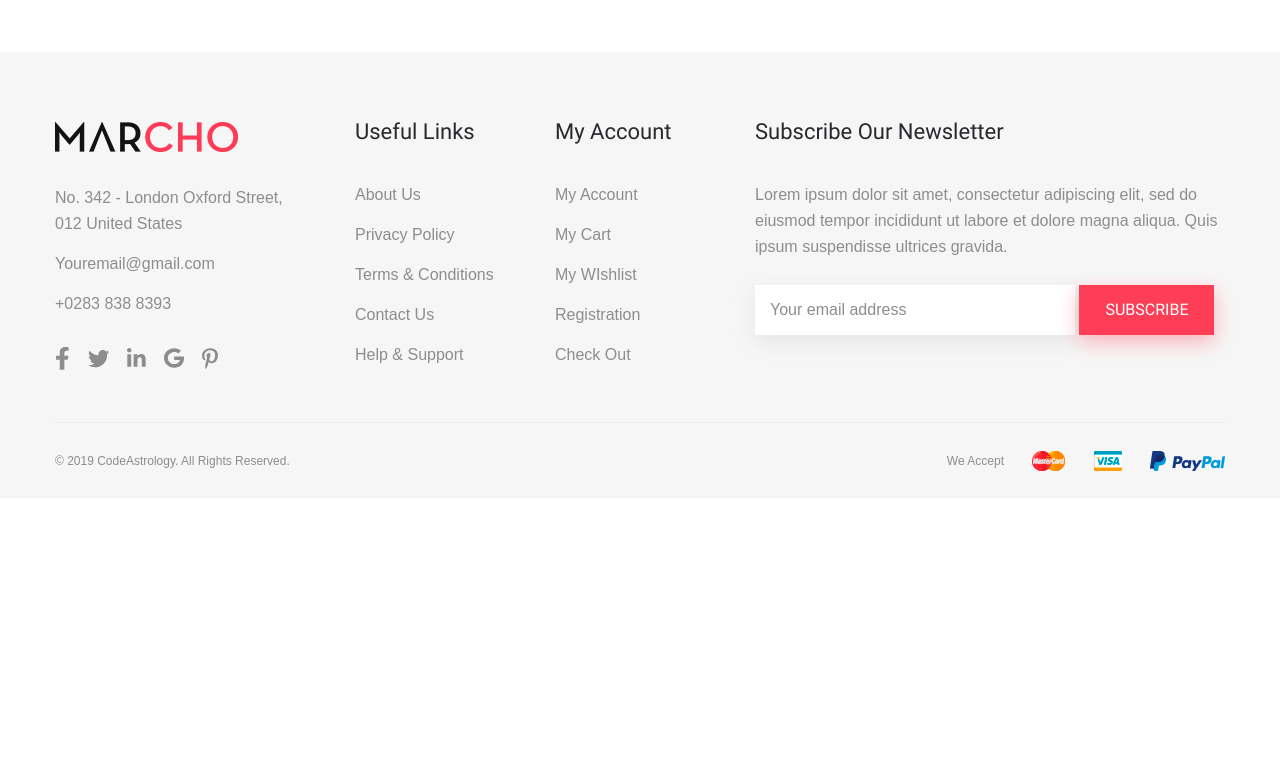
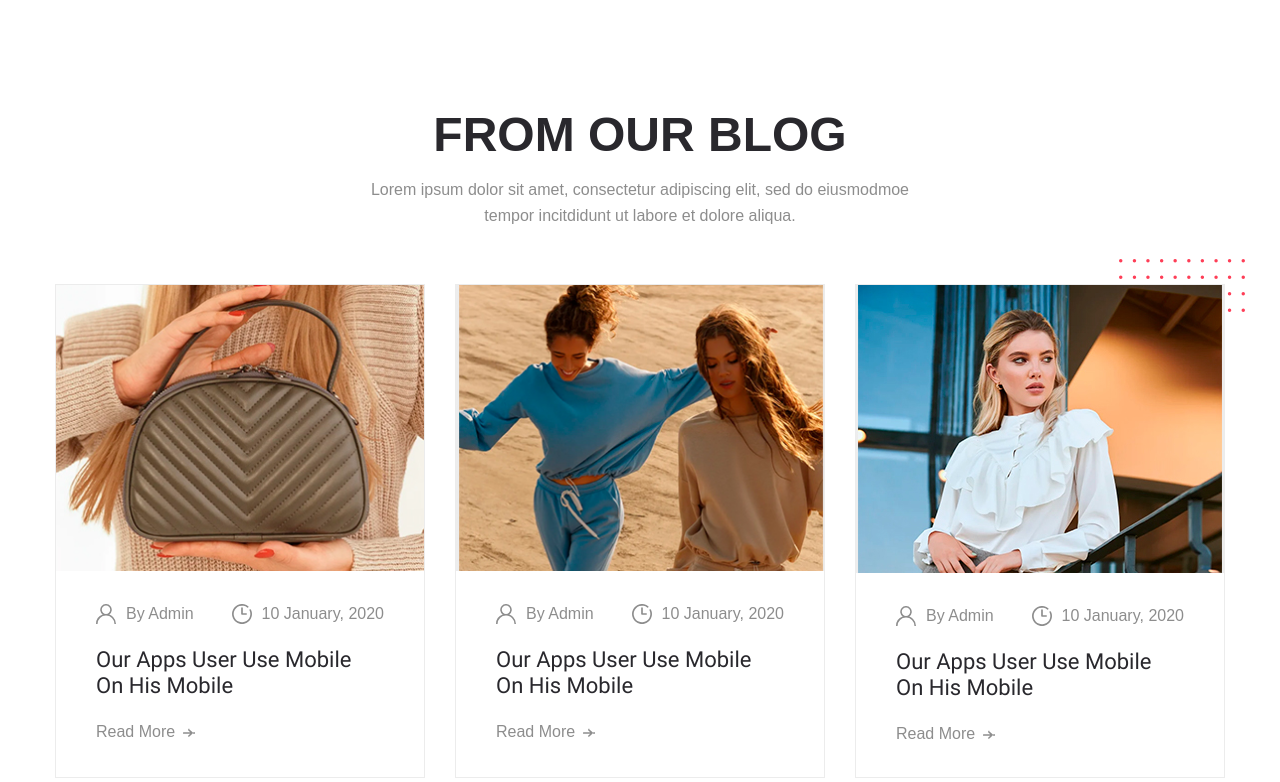
Before and after one commit to makstravm/marcho, a website: page app/index.html in a window 1280 px wide. Shown: the part 5464-6246 px from the top of the page. Before the commit the page ends 5962 px from the top, so only its background shows below. Drawn offline with Linux system fonts and the light colour scheme; files whose address does not match are found by name.

Commit message:
added blog section

```diff
--- a/app/index.html
+++ b/app/index.html
@@ -479,8 +479,6 @@
       </div>
     </div>
 
-
-
     <div class="partners">
       <div class="container">
         <ul class="partners__list">
@@ -505,6 +503,76 @@
         </ul>
       </div>
     </div>
+
+    <section class="blog">
+      <div class="container">
+        <h3 class="title">From Our Blog</h3>
+        <p class="text">Lorem ipsum dolor sit amet, consectetur adipiscing elit, sed do eiusmodmoe tempor incitdidunt ut
+          labore et dolore aliqua.</p>
+        <div class="blog__items">
+          <div class="blog__item">
+            <a class="blog__item-img-link" href="#">
+              <img src="images/content/blog/1.jpg" alt="blog img">
+            </a>
+            <div class="blog__item-box">
+              <div class="blog__item-info">
+                <a class="blog__item-author" href="#">By Admin</a>
+                <div class="blog__item-data">10 January, 2020</div>
+              </div>
+              <a class="blog__item-titlelink" href="#">
+                <h4 class="blog__item-title">
+                  Our Apps User Use Mobile On His Mobile
+                </h4>
+              </a>
+              </h4>
+              <a class="blog__item-link" href="#">
+                Read More
+              </a>
+            </div>
+          </div>
+          <div class="blog__item">
+            <a class="blog__item-img-link" href="#">
+              <img src="images/content/blog/2.jpg" alt="blog img">
+            </a>
+            <div class="blog__item-box">
+              <div class="blog__item-info">
+                <a class="blog__item-author" href="#">By Admin</a>
+                <div class="blog__item-data">10 January, 2020</div>
+              </div>
+              <a class="blog__item-titlelink" href="#">
+                <h4 class="blog__item-title">
+                  Our Apps User Use Mobile On His Mobile
+                </h4>
+              </a>
+              </h4>
+              <a class="blog__item-link" href="#">
+                Read More
+              </a>
+            </div>
+          </div>
+          <div class="blog__item">
+            <a class="blog__item-imglink" href="#">
+              <img src="images/content/blog/3.jpg" alt="blog img">
+            </a>
+            <div class="blog__item-box">
+              <div class="blog__item-info">
+                <a class="blog__item-author" href="#">By Admin</a>
+                <div class="blog__item-data">10 January, 2020</div>
+              </div>
+              <a class="blog__item-titlelink" href="#">
+                <h4 class="blog__item-title">
+                  Our Apps User Use Mobile On His Mobile
+                </h4>
+              </a>
+              </h4>
+              <a class="blog__item-link" href="#">
+                Read More
+              </a>
+            </div>
+          </div>
+        </div>
+      </div>
+    </section>
 
   </main>
 
--- a/app/scss/style.scss
+++ b/app/scss/style.scss
@@ -101,9 +101,9 @@ footer {
     padding-left: 18px;
   }
   &__social-link {
-    transition: all 0.3s;
     path {
       fill: $default;
+      transition: all 0.3s;
     }
     &:hover {
       path {
@@ -532,7 +532,7 @@ footer {
     justify-content: space-between;
     margin-top: 55px;
   }
-  &__clock-item{
+  &__clock-item {
     background-color: #fff;
     width: 120px;
     height: 120px;
@@ -540,7 +540,8 @@ footer {
     display: flex;
     flex-direction: column;
     justify-content: center;
-      span{
+    box-shadow: 0px 10px 40px 0px rgba(187, 187, 187, 0.3);
+    span {
       font-size: 48px;
       @extend %roboto-700;
       margin: 10px 0;
@@ -571,4 +572,96 @@ footer {
   }
 }
 
+.blog {
+  padding: 50px 0 160px;
+  background-image: url(../images/blog-bg.svg);
+  background-repeat: no-repeat;
+  background-position: center center;
+  &__items {
+    display: flex;
+    justify-content: space-between;
+    position: relative;
+    &::after {
+      content: "";
+      position: absolute;
+      right: -20px;
+      top: -25px;
+      width: 126px;
+      z-index: -1;
+      height: 53px;
+      background-image: url("../images/decor/blog-decor.svg");
+    }
+  }
+  &__item {
+    max-width: 370px;
+    border: 1px solid #ececec;
+    transition: all 0.3s;
+    &:hover {
+      box-shadow: 20px 0px 60px 0px rgba(202, 202, 202, 0.35);
+      border: none;
+      .blog__item-link {
+        color: $accent;
+        &::after {
+          background-image: url("../images/icons/arrow-accent.svg");
+        }
+      }
+    }
+  }
+  &__item-imglink {
+    display: block;
+    & img {
+      object-fit: cover;
+      height: 288px;
+    }
+  }
+  &__item-box {
+    padding: 30px 40px;
+  }
+  &__item-info {
+    display: flex;
+    justify-content: space-between;
+    margin-bottom: 20px;
+  }
+  &__item-author,
+  &__item-data {
+    position: relative;
+    padding-left: 30px;
+    &::before {
+      content: "";
+      position: absolute;
+      width: 20px;
+      height: 20px;
+      left: 0;
+      top: 50%;
+      transform: translateY(-50%);
+    }
+  }
+  &__item-author::before {
+    background-image: url("../images/icons/user-gray.svg");
+  }
+  &__item-data::before {
+    background-image: url("../images/icons/time-gray.svg");
+  }
+  &__item-title {
+    @extend %roboto-400;
+    color: $title;
+    font-size: 22px;
+    margin-bottom: 20px;
+  }
+  &__item-link {
+    position: relative;
+    padding-right: 20px;
+    transition: all 0.3s;
+  }
+  &__item-link::after {
+    content: "";
+    position: absolute;
+    width: 12px;
+    height: 8px;
+    background-image: url("../images/icons/arrow.svg");
+    right: 0;
+    top: 50%;
+    transform: translateY(-40%);
+  }
+}
 @import "media";
```
Also changed, not shown: app/css/style.min.css, app/images/blog-bg.svg (added), app/images/content/blog/1.jpg (added), app/images/content/blog/2.jpg (added), app/images/content/blog/3.jpg (added), app/images/decor/blog-decor.svg (added), app/images/icons/arrow-accent.svg (added), app/images/icons/arrow.svg (added), app/images/icons/time-gray.svg (added), app/images/icons/user-gray.svg (added). Lines whose indentation alone changed are shown as unchanged.
